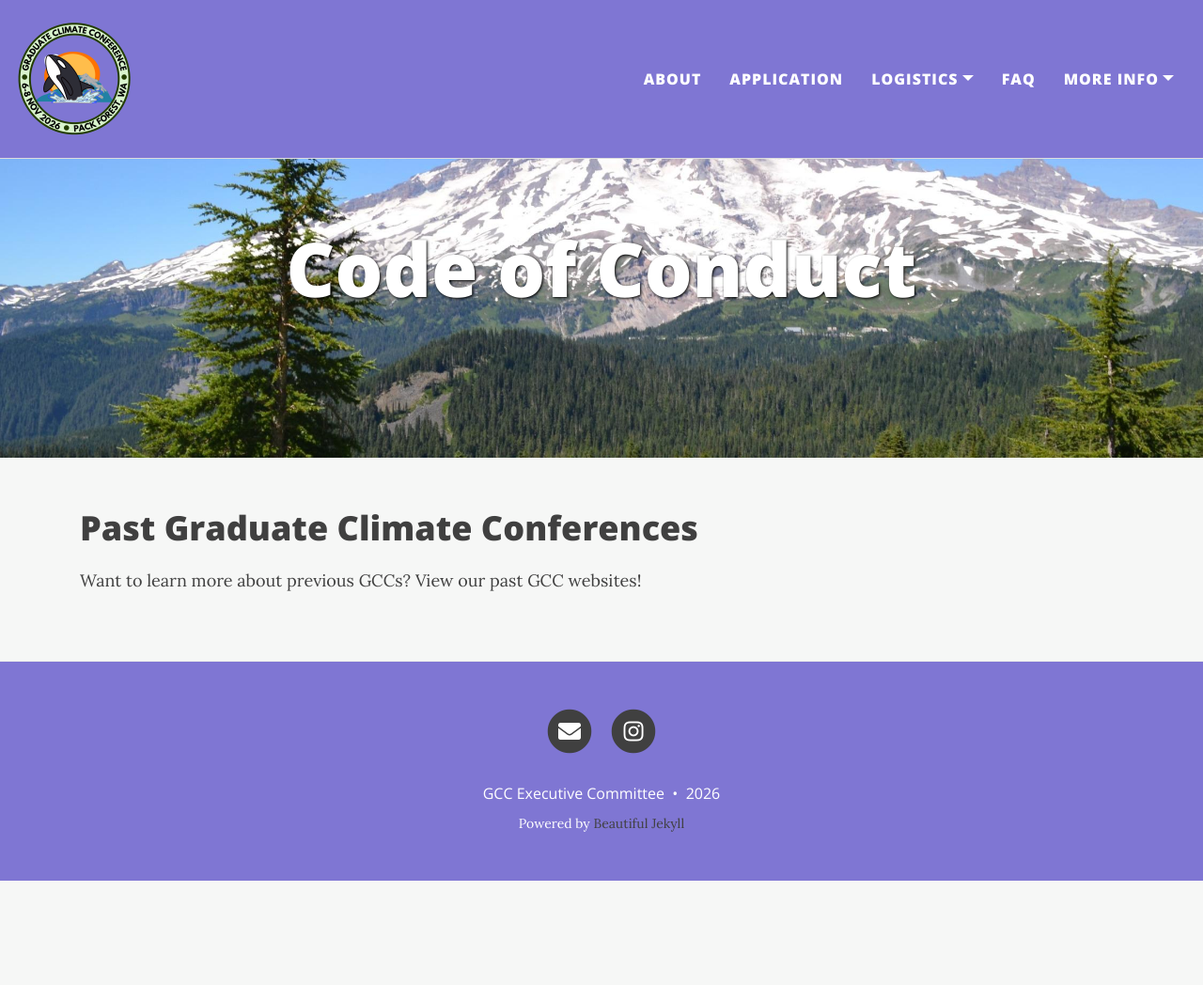
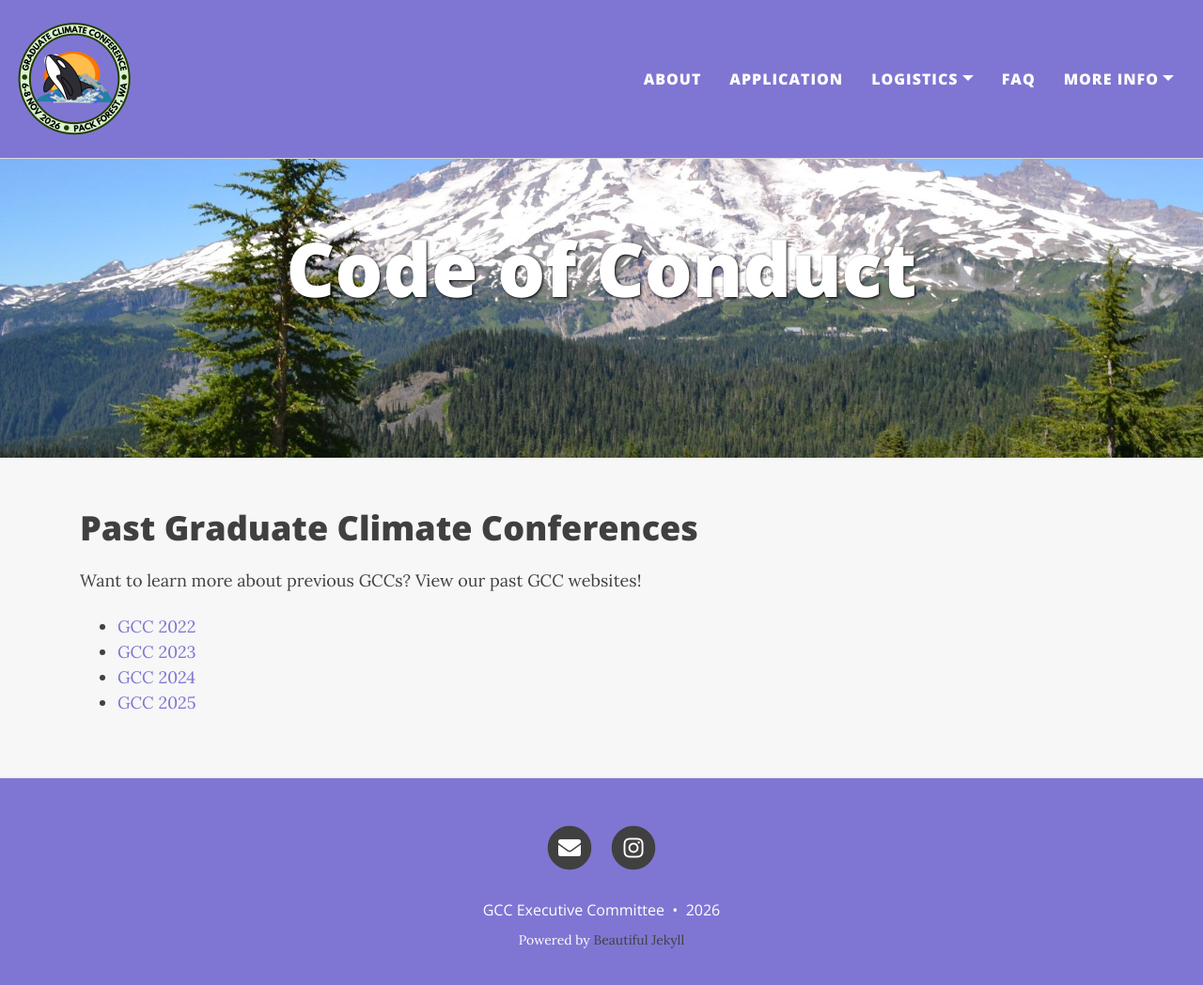
Before and after one commit to graduateclimateconference/graduateclimateconference.github.io, a Jekyll site: the page built from pastGCC.md, in a window 1280 px wide and 1061 px high. Shown: the top 1048 px of the window at 94% size. Built offline with Jekyll 4.4.1, drawn with Linux system fonts in a browser that asks for light colours; nearby versions of some CDN libraries.

Commit message:
Update pastGCC.md

```diff
--- a/pastGCC.md
+++ b/pastGCC.md
@@ -5,3 +5,8 @@ title: Code of Conduct
 
 # Past Graduate Climate Conferences
 Want to learn more about previous GCCs? View our past GCC websites!
+
+- [GCC 2022](https://graduateclimateconference.github.io/gcc2022/)
+- [GCC 2023](https://graduateclimateconference.github.io/gcc2023/)
+- [GCC 2024](https://graduateclimateconference.github.io/GCC2024/)
+- [GCC 2025](https://graduateclimateconference.github.io/GCC2025/)
```
